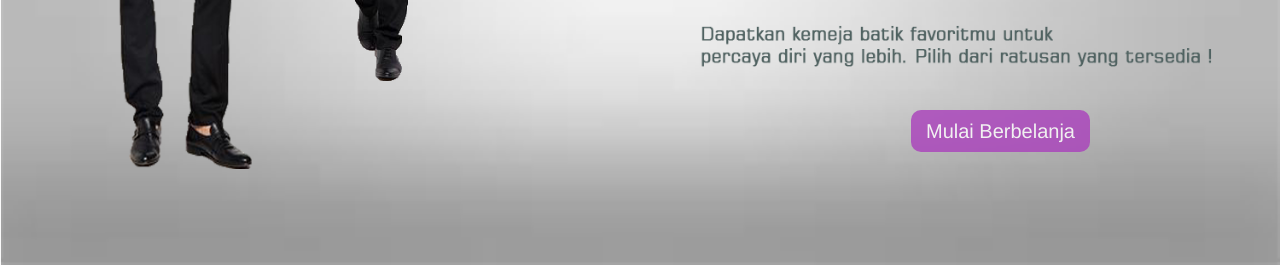
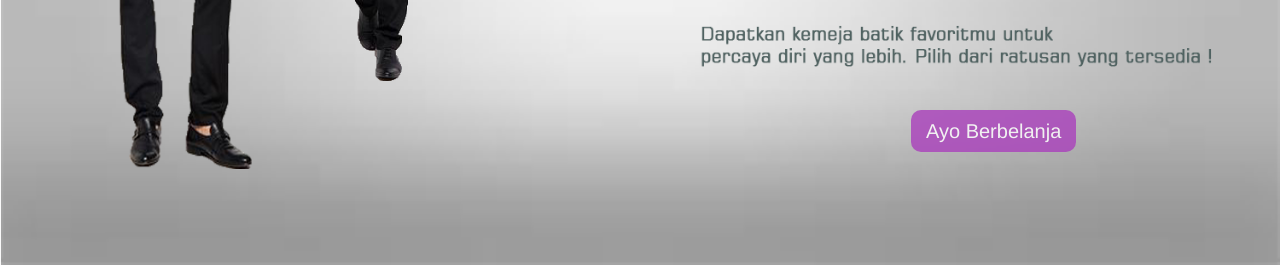
Before and after one commit to mursidin14/toko-online.com, a PHP site: page /index.php in a window 1280 px wide. Shown: the part 535-800 px from the top of the page. Run offline with PHP 8.4, Linux system fonts and the light colour scheme.

Commit message:
perubahan_pertama

```diff
--- a/landing.php
+++ b/landing.php
@@ -17,7 +17,7 @@
             </div>
 
             <div id="coba" class="nivo-html-caption">
-                <p><a  href="home.php"><span>Mulai Berbelanja</span></a></p>  <br>
+                <p><a  href="home.php"><span>Ayo Berbelanja</span></a></p>  <br>
 
             </div>
 
```
Also changed, not shown: README.md.
